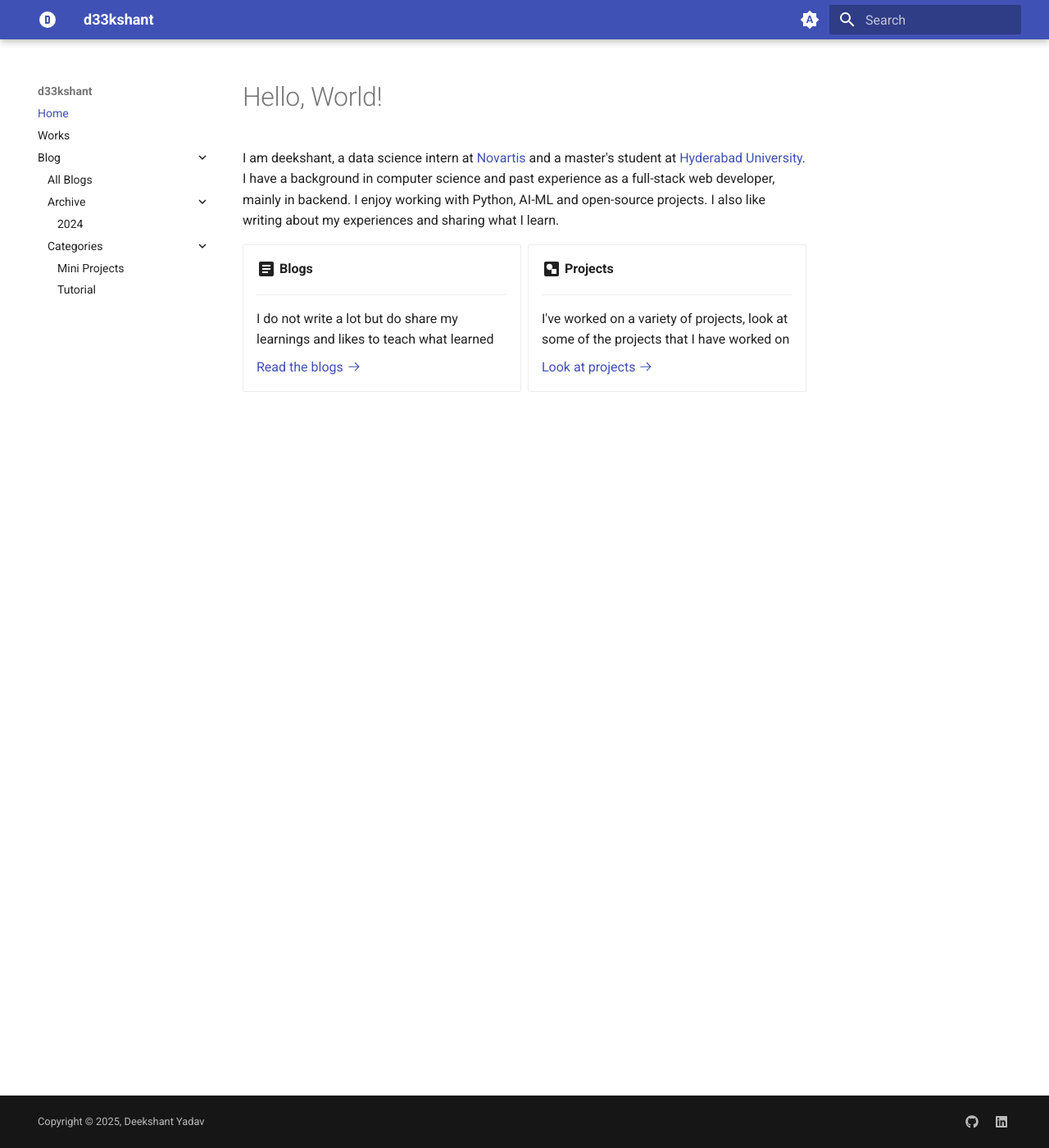
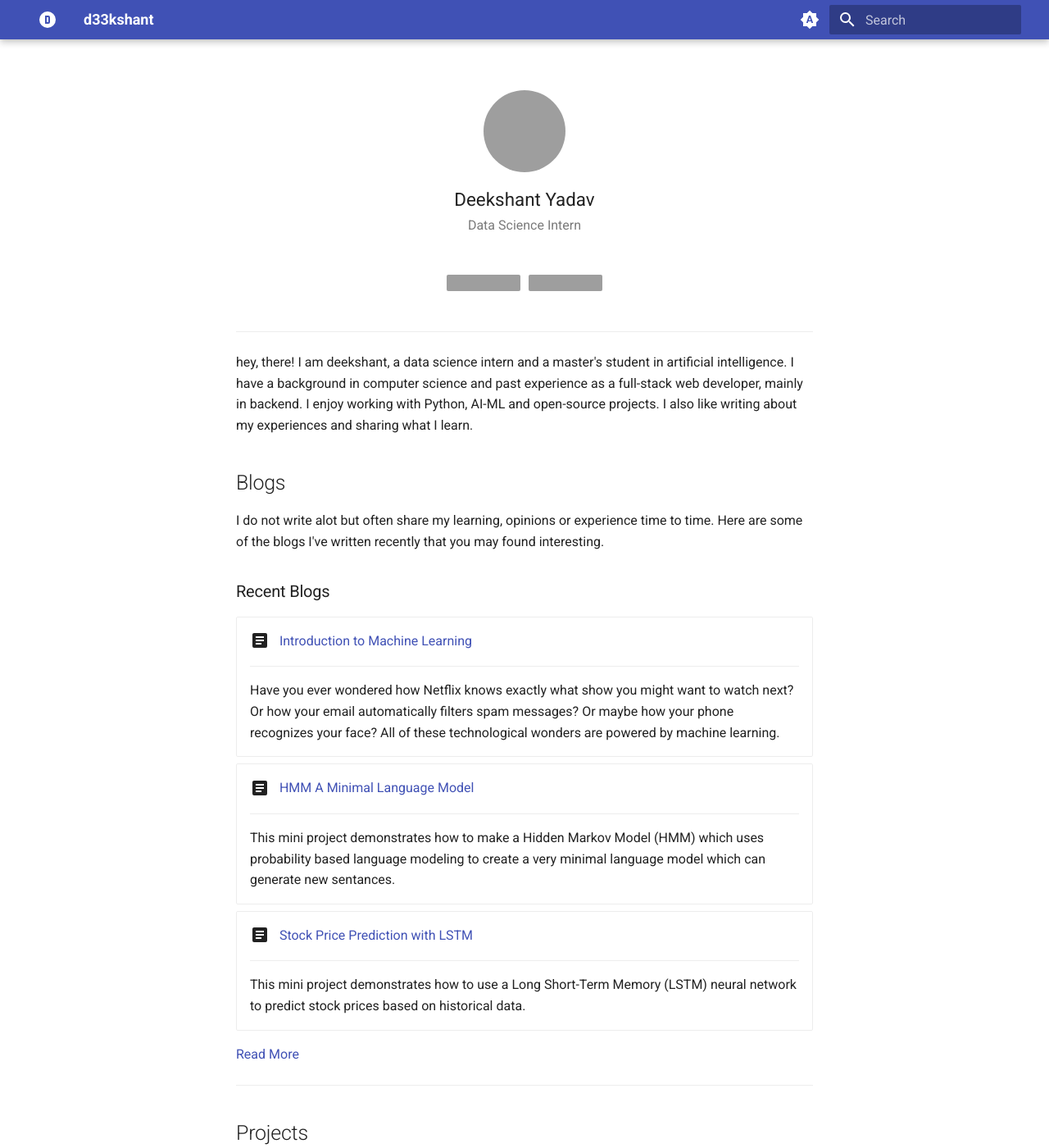
Before and after one commit to d33kshant/d33kshant.github.io, an MkDocs documentation site: the page built from docs/index.md, in a window 1280 px wide and 1400 px high. Shown: the whole window at 82% size. Built offline with MkDocs 1.6.1 and Material for MkDocs 9.7.7, drawn with Linux system fonts in a browser that asks for light colours; some of the changed text lies outside the part shown; grey boxes are pictures that could not be loaded.

Commit message:
feat: updated the homepage

```diff
--- a/docs/index.md
+++ b/docs/index.md
@@ -1,28 +1,108 @@
 ---
-title: Home
+hide:
+  - navigation
+  - toc
 ---
 
-# Hello, World!
+<style>
+    .md-typeset {
+        padding-top: 0;
+    }
+    .md-typeset h1, .md-typeset:before {
+        display: none;
+    }
+    .md-main {
+        display: flex;
+        justify-content: center;
+    }
+    .md-content {
+        max-width: 36.8rem;
+        width: 100%;
+    }
+    .avatar {
+        border-radius: 100% !important;
+        width: 5rem;
+        height: 5rem;
+    }
+</style>
 
-I am deekshant, a data science intern at [Novartis](https://novartis.com) and a master's student at [Hyderabad University](https://uohyd.ac.in). I have a background in computer science and past experience as a full-stack web developer, mainly in backend. I enjoy working with Python, AI-ML and open-source projects. I also like writing about my experiences and sharing what I learn.
+![Avatar](https://github.com/d33kshant.png){ class="avatar" }
+
+/// caption
+<span style="font-style: normal; font-size: 1.4em;">
+Deekshant Yadav
+</span>
+<br>
+<span style="font-style: normal; opacity: .6;">
+Data Science Intern
+</span>
+///
+
+<div markdown style="display: flex; gap: .5rem; justify-content: center;">
+
+[![Gmail](https://img.shields.io/badge/Contact-D14836?logo=gmail&logoColor=white)](mailto:d33kshant@gmail.com)
+
+[![LinkedIn Learning](https://custom-icon-badges.demolab.com/badge/Connect-0A66C2?logo=linkedin-white&logoColor=fff)](https://linkedin.com/in/deekshantyadav){ target="_blank" }
+
+</div>
+
+---
+
+hey, there! I am deekshant, a data science intern and a master's student in artificial intelligence. I have a background in computer science and past experience as a full-stack web developer, mainly in backend. I enjoy working with Python, AI-ML and open-source projects. I also like writing about my experiences and sharing what I learn.
+
+
+## Blogs
+
+I do not write alot but often share my learning, opinions or experience time to time. Here are some of the blogs I've written recently that you may found interesting.
+
+### Recent Blogs
+
+<div class="grid stack cards" markdown>
+
+-   :material-text-box:{ .lg .middle } &nbsp; [Introduction to Machine Learning](blog/posts/introduction-to-machine-learning.md)
+
+    ---
+
+    Have you ever wondered how Netflix knows exactly what show you might want to watch next? Or how your email automatically filters spam messages? Or maybe how your phone recognizes your face? All of these technological wonders are powered by machine learning.
+
+-   :material-text-box:{ .lg .middle } &nbsp; [HMM A Minimal Language Model](blog/posts/hmm-a-minimal-language-model.md)
+
+    ---
+
+    This mini project demonstrates how to make a Hidden Markov Model (HMM) which uses probability based language modeling to create a very minimal language model which can generate new sentances.
+
+-   :material-text-box:{ .lg .middle } &nbsp; [Stock Price Prediction with LSTM](blog/posts/stock-price-prediction-with-lstm.md)
+
+    ---
+
+    This mini project demonstrates how to use a Long Short-Term Memory (LSTM) neural network to predict stock prices based on historical data.
+
+</div>
+
+[Read More](blog/index.md)
+
+---
+
+## Projects
+
+I prefer project based learning thats why I always try to apply my learning on small or big projects. Some projects are also available as blog as mini project or part of tutorial
+
+### Pinned Projects
 
 <div class="grid cards" markdown>
 
--   :material-text-box:{ .lg .middle } __Blogs__
+-   :material-drawing-box:{ .lg .middle } &nbsp; [BookStore](https://github.com/d33kshant/bookstore)
 
     ---
 
-    I do not write a lot but do share my learnings and likes to teach what learned
+    An e-commerce platform to by books and get recommendation for new readings.
 
-    [Read the blogs :octicons-arrow-right-24:](blog/index.md)
-
--   :material-drawing-box:{ .lg .middle } __Projects__
+-   :material-drawing-box:{ .lg .middle } &nbsp; [HackSafe](https://github.com/d33kshant/bookstore)
 
     ---
 
-    I've worked on a variety of projects, look at some of the projects that I have worked on
-
-    [Look at projects :octicons-arrow-right-24:](works.md)
-
+    An Ed-Tech platform with rewards, articles, videos and quizzes.
 
 </div>
+
+[Explore More](https://github.com/d33kshant?tab=repositories)
```
